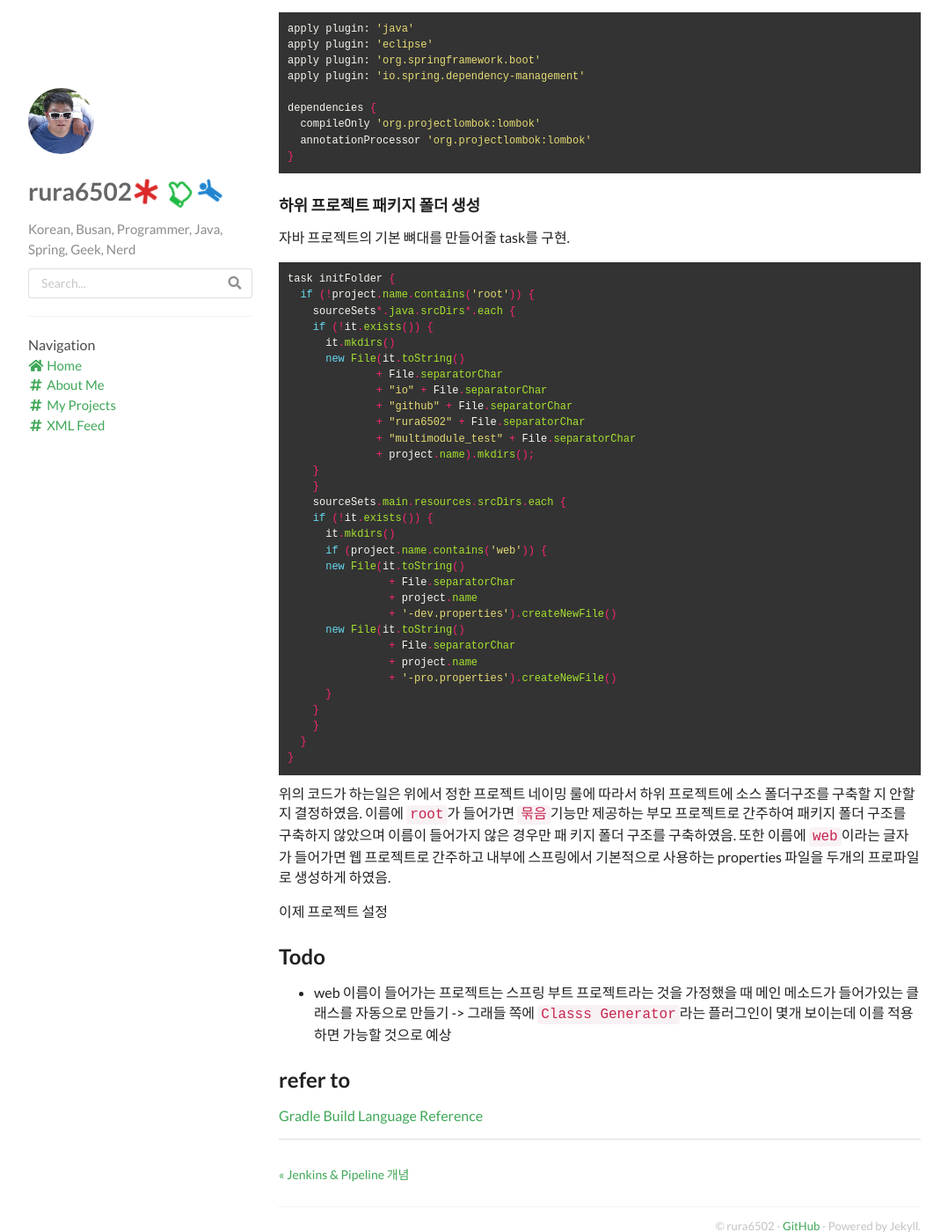
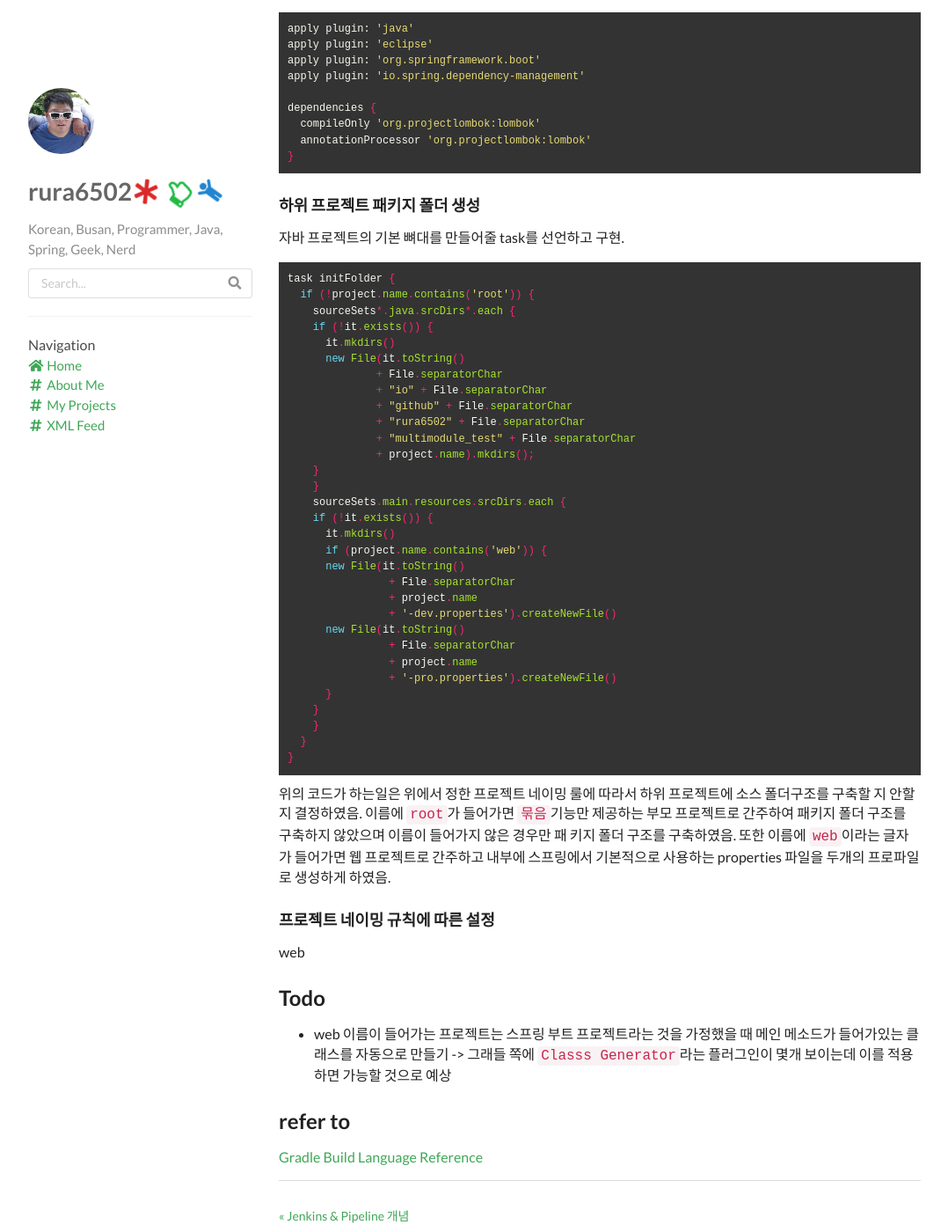
Before and after one commit to rura6502/rura6502.github.io, a Jekyll site: the page built from _posts/2019-05-25-Spring-Boot-Multi-Moudle-Project-using-Advanced-Gradle.md, in a window 1280 px wide and 1400 px high, scrolled down 4546 px. Shown: the whole window at 88% size, without its empty margins (53-1131 px from the left). Built offline with Jekyll 4.4.1, drawn with Linux system fonts in a browser that asks for light colours; nearby versions of some CDN libraries; comment, search, counter and statistics services are not loaded; some of the changed lines change nothing that is shown.

Commit message:
_posts/2019-05-25-Spring-Boot-Multi-Moudle-Project-using-Advanced-Gradle.md updated from https://stackedit.io/

````diff
--- a/_posts/2019-05-25-Spring-Boot-Multi-Moudle-Project-using-Advanced-Gradle.md
+++ b/_posts/2019-05-25-Spring-Boot-Multi-Moudle-Project-using-Advanced-Gradle.md
@@ -152,8 +152,7 @@ dependencies {
 
 ### 하위 프로젝트 패키지 폴더 생성
 
-
-자바 프로젝트의 기본 뼈대를 만들어줄 task를 구현.
+자바 프로젝트의 기본 뼈대를 만들어줄 task를 선언하고 구현.
 
 ```groovy
 task initFolder {
@@ -192,7 +191,9 @@ task initFolder {
 위의 코드가 하는일은 위에서 정한 프로젝트 네이밍 룰에 따라서 하위 프로젝트에 소스 폴더구조를 구축할 지 안할지 결정하였음. 이름에 `root`가 들어가면 `묶음`기능만 제공하는 부모 프로젝트로 간주하여 패키지 폴더 구조를 구축하지 않았으며 이름이 들어가지 않은 경우만 패
 키지 폴더 구조를 구축하였음.  또한 이름에 `web`이라는 글자가 들어가면 웹 프로젝트로 간주하고 내부에 스프링에서 기본적으로 사용하는 properties 파일을 두개의 프로파일로 생성하게 하였음.
 
-이제 프로젝트 설정
+### 프로젝트 네이밍 규칙에 따른 설정
+
+web
 
 
 
@@ -209,8 +210,8 @@ task initFolder {
 
 
 <!--stackedit_data:
-eyJoaXN0b3J5IjpbODU2Mzg3NTgyLC01MzI4NzI4MzUsMTQ4MT
-Y2NDM1LC0xNDU2OTkwOTgwLDE3NzQ3NTAxNSwtOTQzNzAyMDE2
-LDEyNDk1MjY1MjUsNTA5NjI2ODYxLDE3MTQ0ODgxNzcsLTE4NT
-A1NzcyNzgsLTE5OTE0NTA1MDBdfQ==
+eyJoaXN0b3J5IjpbLTkzMzI2NzYwNywtNTMyODcyODM1LDE0OD
+E2NjQzNSwtMTQ1Njk5MDk4MCwxNzc0NzUwMTUsLTk0MzcwMjAx
+NiwxMjQ5NTI2NTI1LDUwOTYyNjg2MSwxNzE0NDg4MTc3LC0xOD
+UwNTc3Mjc4LC0xOTkxNDUwNTAwXX0=
 -->
````
